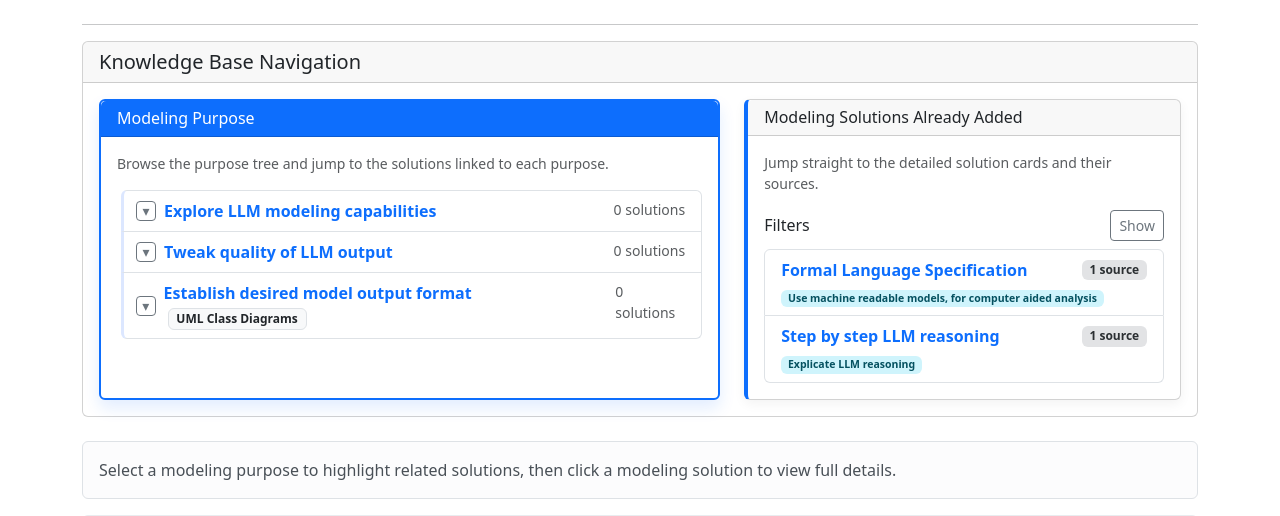
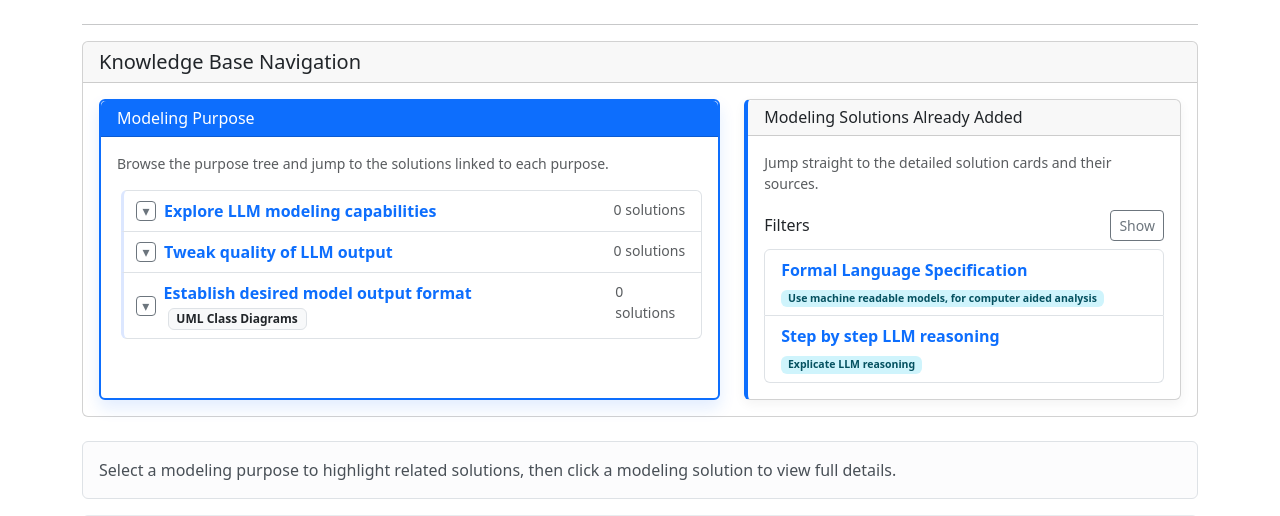
Before and after one commit to sybrendekinderen-afk/aap-alternative-modeling-app, a Flask app: page / in a window 1280 px wide. Shown: the top 516 px of the page. Run offline with Flask 3, Linux system fonts and the light colour scheme; some libraries are stand-ins or nearby versions.

Commit message:
removed badghes with no of sources for modeling solution

```diff
--- a/templates/index.html
+++ b/templates/index.html
@@ -159,7 +159,6 @@
                     <li class="list-group-item kb-solution-list-item" data-solution-id="{{ solution.id }}" data-purpose-ids="{{ solution.modeling_purpose_ids|join(',') }}" data-model-type-ids="{{ solution_model_type_lookup.get(solution.id, [])|join(',') }}" data-prompting-technique-ids="{{ solution.prompting_technique_ids|join(',') }}" data-other-technique-ids="{{ solution.other_technique_ids|join(',') }}" data-underlying-llm-ids="{{ solution_underlying_llm_lookup.get(solution.id, [])|join(',') }}">
                       <div class="d-flex justify-content-between align-items-center gap-2">
                         <a href="#solution-{{ solution.id }}" class="fw-semibold text-decoration-none solution-select-link" data-solution-id="{{ solution.id }}">{{ solution.name }}</a>
-                        <span class="badge bg-secondary-subtle text-secondary-emphasis">{% if solution_source_lookup.get(solution.id) %}1 source{% else %}0 sources{% endif %}</span>
                       </div>
                       {% if solution.modeling_purpose_ids %}
                         <div class="small text-muted mt-1">
```
